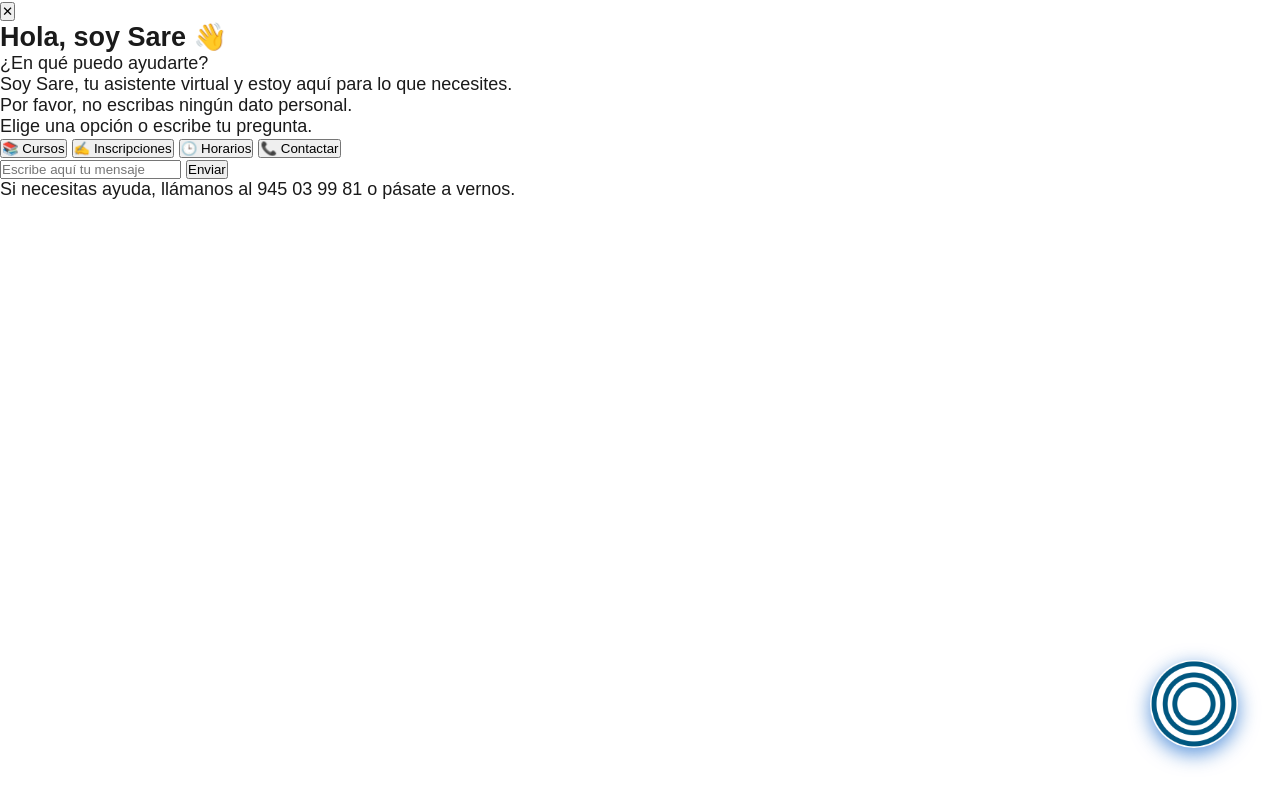
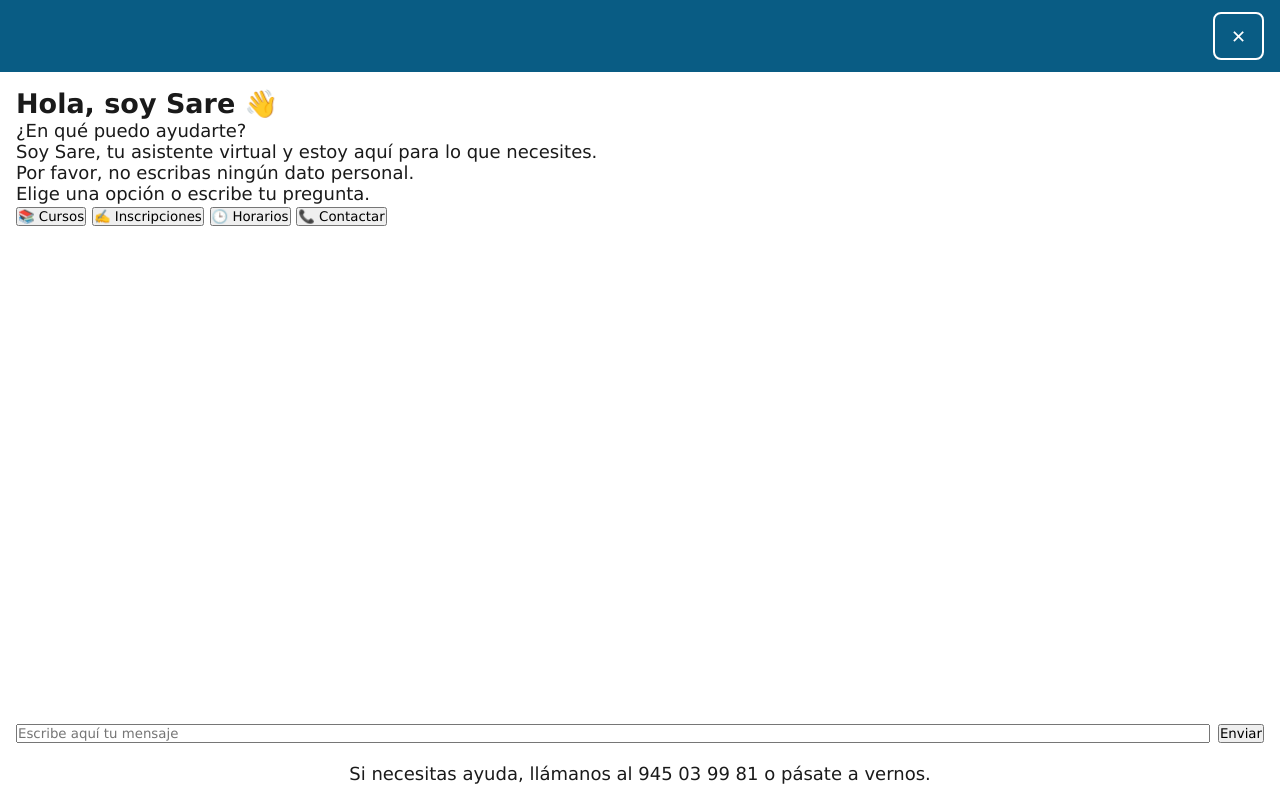
Before and after one commit to Aintzaizea/saregune-chatbot, a website: page public/index.html in a window 1280 px wide. Both pictures are taken after a click on the button 1194 px from the left and 704 px from the top of the page. Drawn offline with Linux system fonts and the light colour scheme; a web font is replaced by a local one.

Commit message:
actualizado CSS

```diff
--- a/public/index.html
+++ b/public/index.html
@@ -4,6 +4,10 @@
   <meta charset="UTF-8">
   <meta name="viewport" content="width=device-width, initial-scale=1">
   <title>Chatbot</title>
+  <!-- Fuente Atkinson Hyperlegible de Google Fonts (pesos normal y negrita) -->
+<link rel="preconnect" href="https://fonts.googleapis.com">
+<link rel="preconnect" href="https://fonts.gstatic.com" crossorigin>
+<link href="https://fonts.googleapis.com/css2?family=Atkinson+Hyperlegible+Next:ital,wght@0,200..800;1,200..800&display=swap" rel="stylesheet">
   <link rel="stylesheet" href="styles.css">
 </head>
 <body>
--- a/public/styles.css
+++ b/public/styles.css
@@ -1,25 +1,41 @@
+/* 1. Paleta de Saregune: se define una vez y se usa con var() */
+:root {
+  --color-principal: #095c84;
+  --color-principal-oscuro: #064563;
+  --color-principal-claro: #e8f3f8;
+  --color-texto: #1a1a1a;
+  --color-fondo: #ffffff;
+  /* Fuente principal del chat: se cambia solo aquí */
+/* Fuente principal del chat: se cambia solo aquí */
+--fuente: "Atkinson Hyperlegible Next", Verdana, sans-serif;
+}
+
+/* 2. Reset */
 * {
   margin: 0;
   padding: 0;
   box-sizing: border-box;
 }
 
+/* Los botones e inputs heredan la fuente del body */
+button,
+input {
+  font-family: inherit;
+}
+
+/* 3. Base de la página */
 body {
-  margin: 0;
-  font-family: Arial, sans-serif;
+  font-family: var(--fuente);
   font-size: 18px;
-  color: #1a1a1a;
+  color: var(--color-texto);
+  background-color: rgb(252, 252, 252);
+}
 
-}
 main {
   padding: 24px;
 }
 
-/* Nombre del asistente en el bocadillo */
-.nombre {
-  color: #095c84;
-}
-/* 2. Lanzador: fijo abajo a la derecha, con bocadillo y botón en fila */
+/* 4. Lanzador: fijo abajo a la derecha, con bocadillo y botón en fila */
 .chat-lanzador {
   position: fixed;
   bottom: 30px;
@@ -30,19 +46,18 @@ main {
   z-index: 1000;
 }
 
-/* 3. Botón grande */
+/* 5. Botón grande para abrir el chat */
 .chat-abrir {
   width: 88px;
   height: 88px;
   padding: 0;
-  background: #1b433200;
+  background: transparent;
   border: none;
   border-radius: 50%;
   cursor: pointer;
-  margin-right: 22px;
   margin-bottom: 22px;
-  box-shadow: 0 6px 20px rgba(0, 90, 200, 0.65);
-  transition: box-shadow 0.2s ease
+  box-shadow: 0 6px 20px rgba(9, 92, 132, 0.65);
+  transition: box-shadow 0.2s ease;
 }
 
 .chat-abrir img {
@@ -52,29 +67,110 @@ main {
   object-fit: contain;
 }
 
-
-
-/* Hover (y foco de teclado): la sombra se hace más grande y más intensa */
-.chat-abrir:hover,
+/* Foco de teclado siempre; hover solo en dispositivos con ratón */
 .chat-abrir:focus-visible {
-  box-shadow: 0 8px 26px rgb(7, 85, 187);
+  box-shadow: 0 8px 26px var(--color-principal);
 }
 
-/* 4. Bocadillo */
+@media (hover: hover) {
+  .chat-abrir:hover {
+    box-shadow: 0 8px 26px var(--color-principal);
+  }
+}
+
+/* 6. Bocadillo del lanzador */
 .chat-bocadillo {
   max-width: min(220px, 45vw);
   padding: 12px 16px;
-  font-size: 16px;
-  color: #1a1a1a;
-  background: #ffffff;
-  border-radius: 30px 10px 40px 15px;
-  border: 2px solid #1b4332;
+  font-size: 14px;
+  color: var(--color-texto);
+  background: var(--color-fondo);
+  border-radius: 30px 0px 30px 30px;
+  border: 2px solid var(--color-principal);
   cursor: pointer;
   text-align: center;
   line-height: 1.4;
+}
+
+/* Nombre del asistente dentro del bocadillo */
+.nombre {
+  color: var(--color-principal);
+  font-weight: bold;
+}
+
+/* 7. Ventana del chat: pantalla completa en móvil (base mobile first) */
+.chat-ventana {
+  position: fixed;
+  inset: 0;
+  z-index: 99999;
+  display: flex;
+  flex-direction: column;
+  background: var(--color-fondo);
 }
 
 /* Que hidden siga mandando aunque la ventana tenga display */
 .chat-ventana[hidden] {
   display: none;
 }
+
+/* 8. Cabecera: fondo azul de Saregune con letra blanca */
+.chat-cabecera {
+  flex-shrink: 0;
+  display: flex;
+  justify-content: space-between;
+  align-items: center;
+  padding: 12px 16px;
+  background: var(--color-principal);
+  color: var(--color-fondo);
+}
+
+/* 9. Botón de cerrar: grande, con texto y borde visible */
+#chat-cerrar {
+  min-height: 48px;
+  padding: 0 16px;
+  font-size: 18px;
+  color: var(--color-fondo);
+  background: transparent;
+  border: 2px solid var(--color-fondo);
+  border-radius: 8px;
+  cursor: pointer;
+}
+
+#chat-cerrar:focus-visible {
+  background: var(--color-fondo);
+  color: var(--color-principal);
+}
+
+@media (hover: hover) {
+  #chat-cerrar:hover {
+    background: var(--color-fondo);
+    color: var(--color-principal);
+  }
+}
+
+/* 10. Zona de mensajes: es la única que hace scroll */
+.chat-mensajes {
+  flex: 1;
+  overflow-y: auto;
+  padding: 16px;
+}
+
+/* 11. Formulario: fijo abajo */
+#chat-formulario {
+  flex-shrink: 0;
+  display: flex;
+  gap: 8px;
+  padding: 12px 16px;
+}
+
+#chat-entrada {
+  flex: 1;
+  min-width: 0;
+}
+
+/* 12. Aviso final con el teléfono */
+.chat-aviso {
+  flex-shrink: 0;
+  padding: 8px 16px 16px;
+  text-align: center;
+}
```
